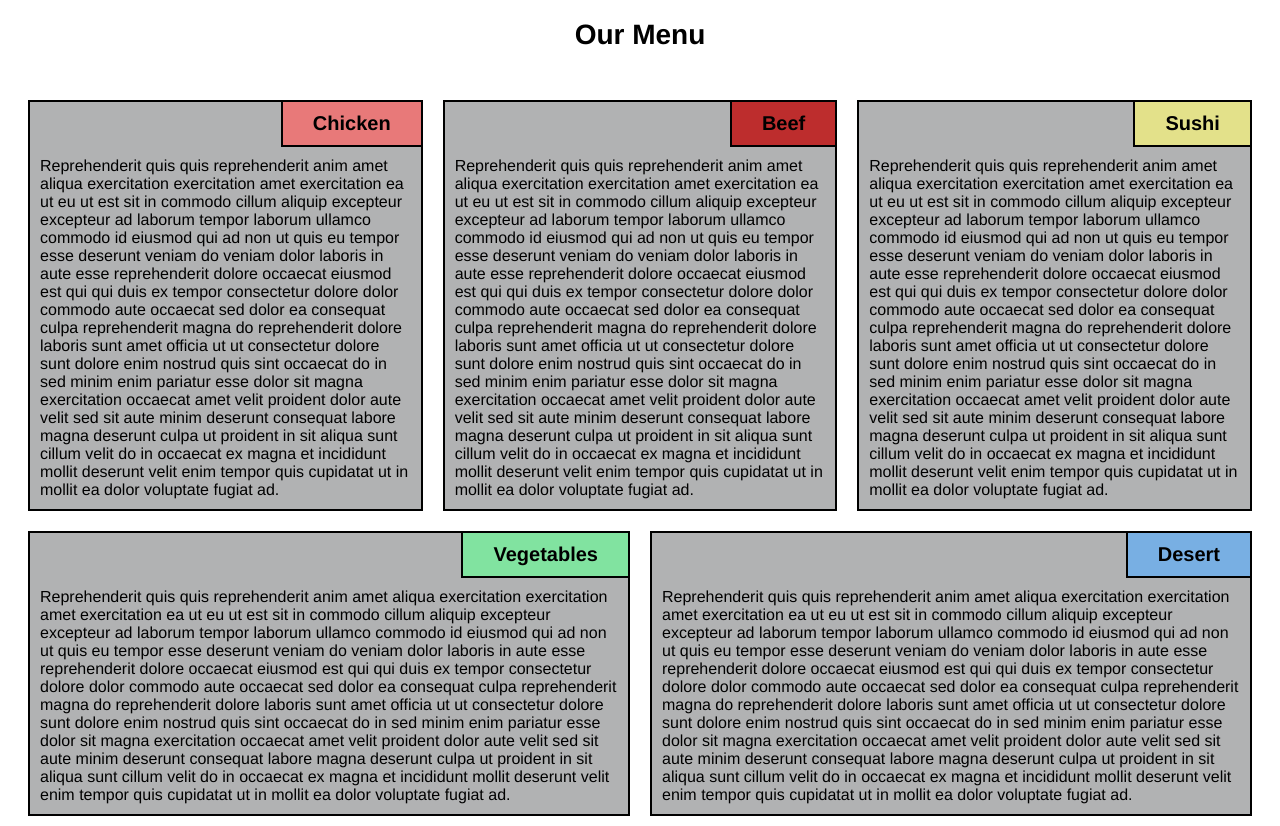
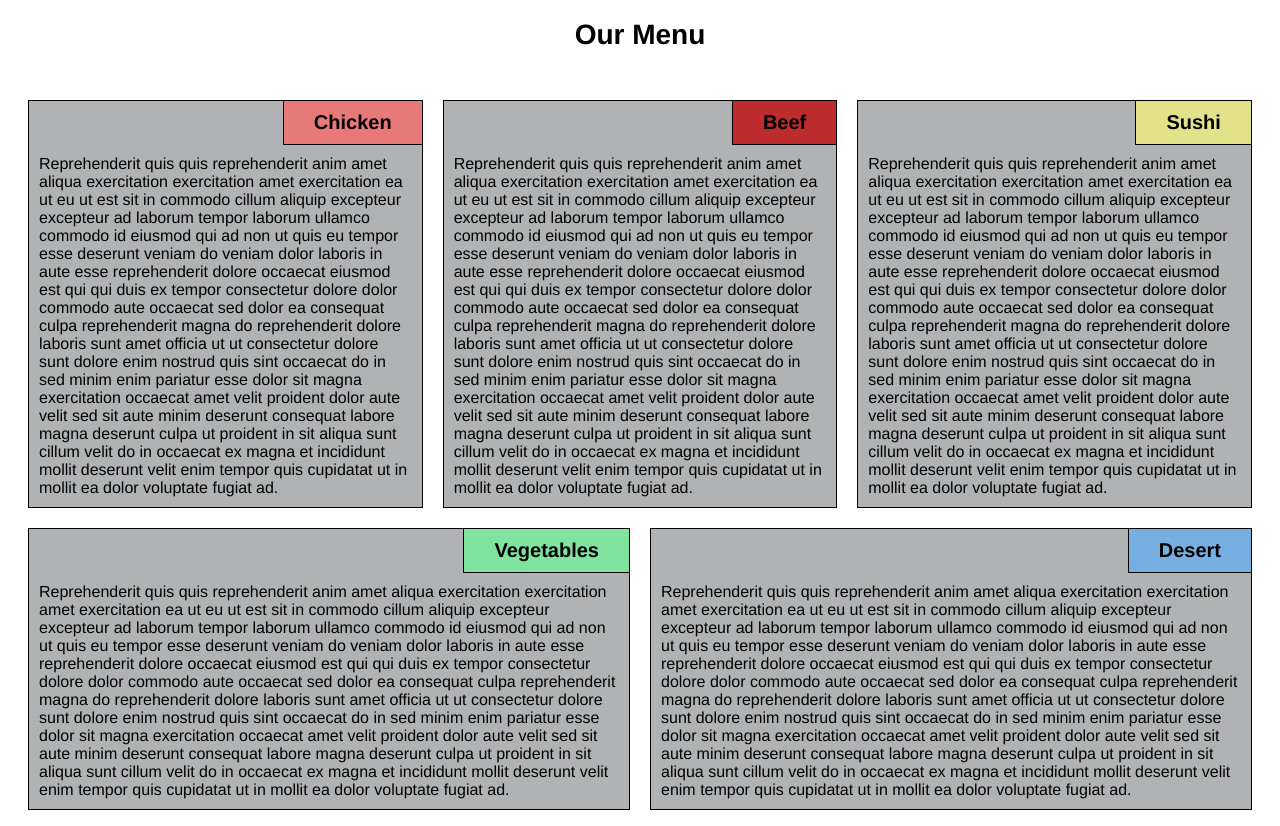
Before and after one commit to Masterchung7/html-css-javascript-web-development, a plain HTML site: page module2-solution/index.html in a window 1280 px wide. Drawn offline with Linux system fonts and the light colour scheme.

Commit message:
update border width

```diff
--- a/module2-solution/css/styles.css
+++ b/module2-solution/css/styles.css
@@ -29,7 +29,7 @@
 		padding-left:10px;
 		padding-right:10px;
 		border-style:solid;
-		border-width:2px;
+		border-width:1px;
 		padding:10px;
 		background-color: #b1b2b3;
 	}
@@ -40,10 +40,10 @@
 	}
 	.menu-item{
 		float:right;
-		border-width: 2px;
+		border-width: 1px;
 		border-style: solid;
-		margin-top:-12px;
-		margin-right:-12px;
+		margin-top:-11px;
+		margin-right:-11px;
 		margin-bottom: 10px;
 		font-size: 1.25em;
 	}
```
